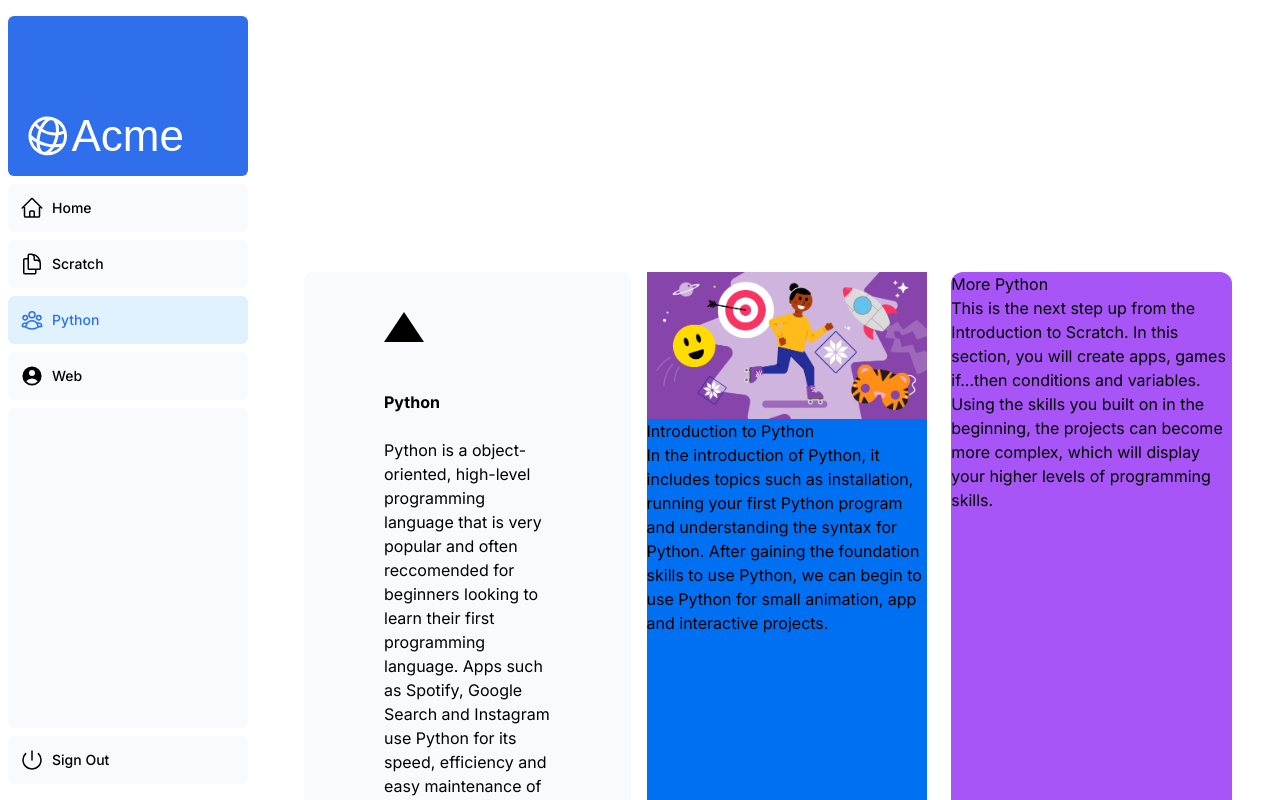
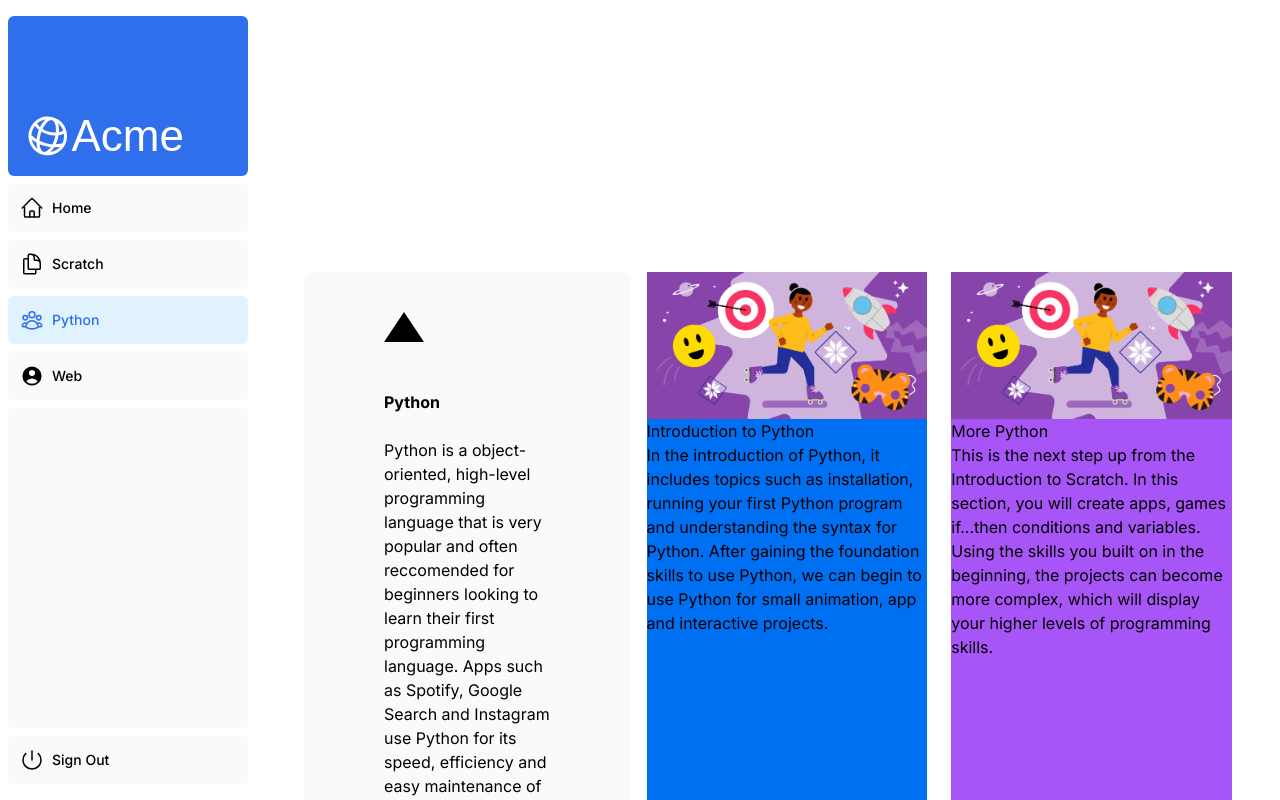
Before and after one commit to BeniSham976/nextjs-dashboard, a Next.js app: page /dashboard/python in a window 1280 px wide. Built offline with nearby package versions, Linux system fonts and the light colour scheme; a web font is replaced by a local one.

Commit message:
Adding image in More Python section

```diff
--- a/app/dashboard/python/page.tsx
+++ b/app/dashboard/python/page.tsx
@@ -3,6 +3,7 @@ import { ArrowRightIcon } from '@heroicons/react/24/outline';
 import Link from 'next/link';
 import { lusitana } from '@/app/ui/fonts';
 import Section1Image from 'next/image';
+import Section2Image from 'next/image';
 import styles from '@/app/ui/home.module.css';
 
 export default function Page() {
@@ -32,6 +33,12 @@ export default function Page() {
         </section>
 
         <section className='bg-purple-500 rounded-xl' id='two'>
+        <Section2Image
+        src="/python-intro.webp"
+          width={1000}
+          height={760}
+          alt="Section 2 image">
+        </Section2Image>
         <h2>More Python</h2>
         This is the next step up from the Introduction to Scratch. In this section, you will create apps, games if...then conditions and variables. Using the skills you built on in the beginning, the projects can become more complex, which will display your higher levels of programming skills.
         </section>
```
Also changed, not shown: public/more-python.webp (added).
